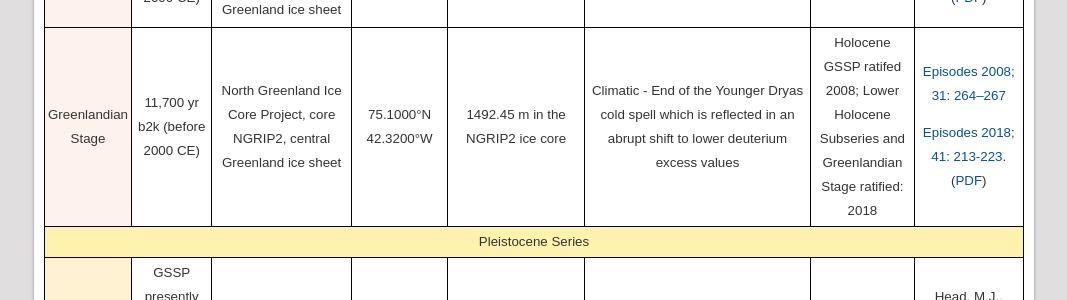
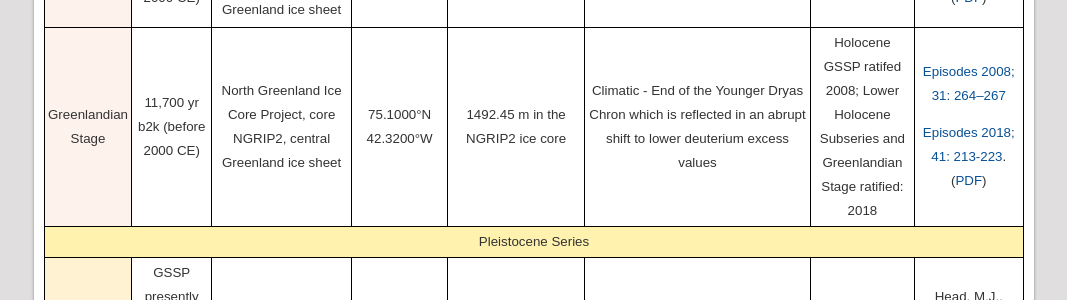
Before and after one commit to i-c-stratigraphy/gssps, a Jekyll site: the page built from pages/index.md, in a window 1280 px wide and 900 px high, scrolled down 1447 px. Shown: the part 177-477 px from the top of the window, without its empty margins (106-1173 px from the left). Built offline with Jekyll 4.4.1, drawn with Linux system fonts in a browser that asks for light colours.

Commit message:
cold spell -> chron

```diff
--- a/_layouts/table.html
+++ b/_layouts/table.html
@@ -317,7 +317,7 @@
                         1492.45 m in the NGRIP2 ice core
                     </td>
                     <td>
-                        Climatic - End of the Younger Dryas cold spell which is reflected in an abrupt shift to lower deuterium excess values
+                        Climatic - End of the Younger Dryas Chron which is reflected in an abrupt shift to lower deuterium excess values
                     </td>
                     <td>
                         Holocene GSSP ratifed 2008; Lower Holocene Subseries and Greenlandian Stage ratified: 2018
```
